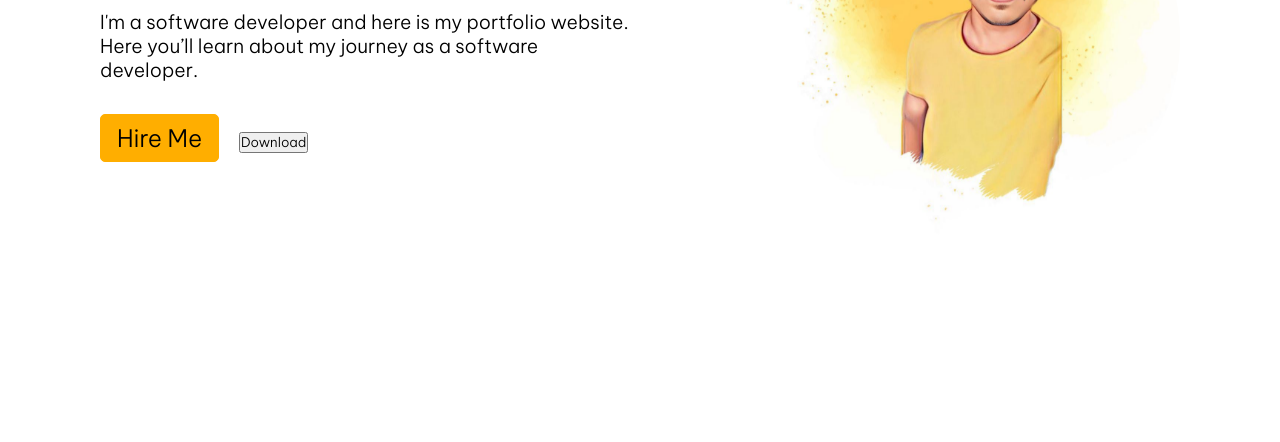
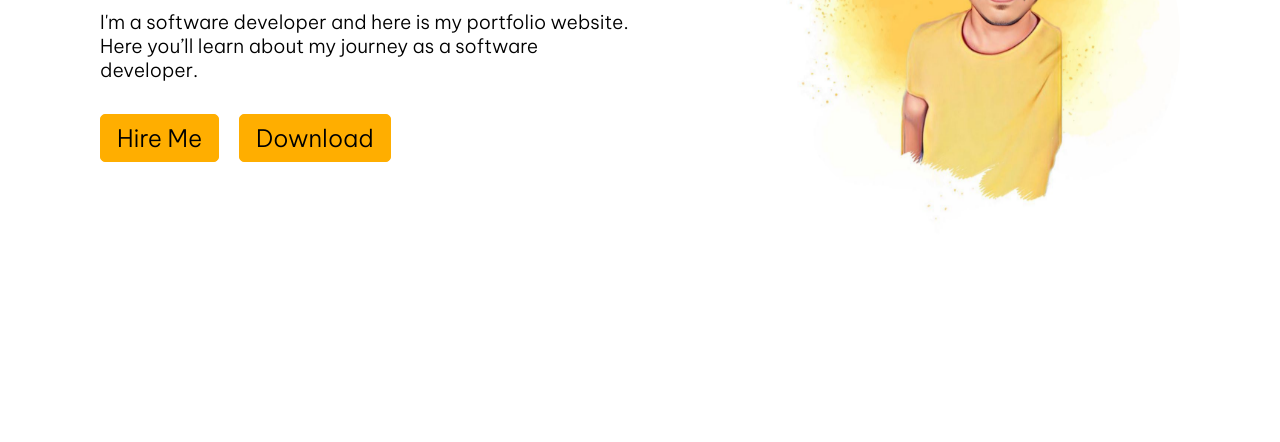
Before and after one commit to Salendra143/PortFolio, a plain HTML site: page index.html in a window 1280 px wide. Shown: the part 355-797 px from the top of the page. Drawn offline with nearby package versions, Linux system fonts and the light colour scheme.

Commit message:
download resume

```diff
--- a/index.html
+++ b/index.html
@@ -32,7 +32,9 @@
           </p>
           <div class="btn">
             <button>Hire Me</button>
-            <a href="./punitimge/Salendra-Resume.pdf"><button>Download</button></a>
+            <a class="btn" href="./punitimge/Salendra-Resume.pdf" download>
+              <button>Download</button>
+            </a>
           </div>
         </div>
         <div class="right">
```
